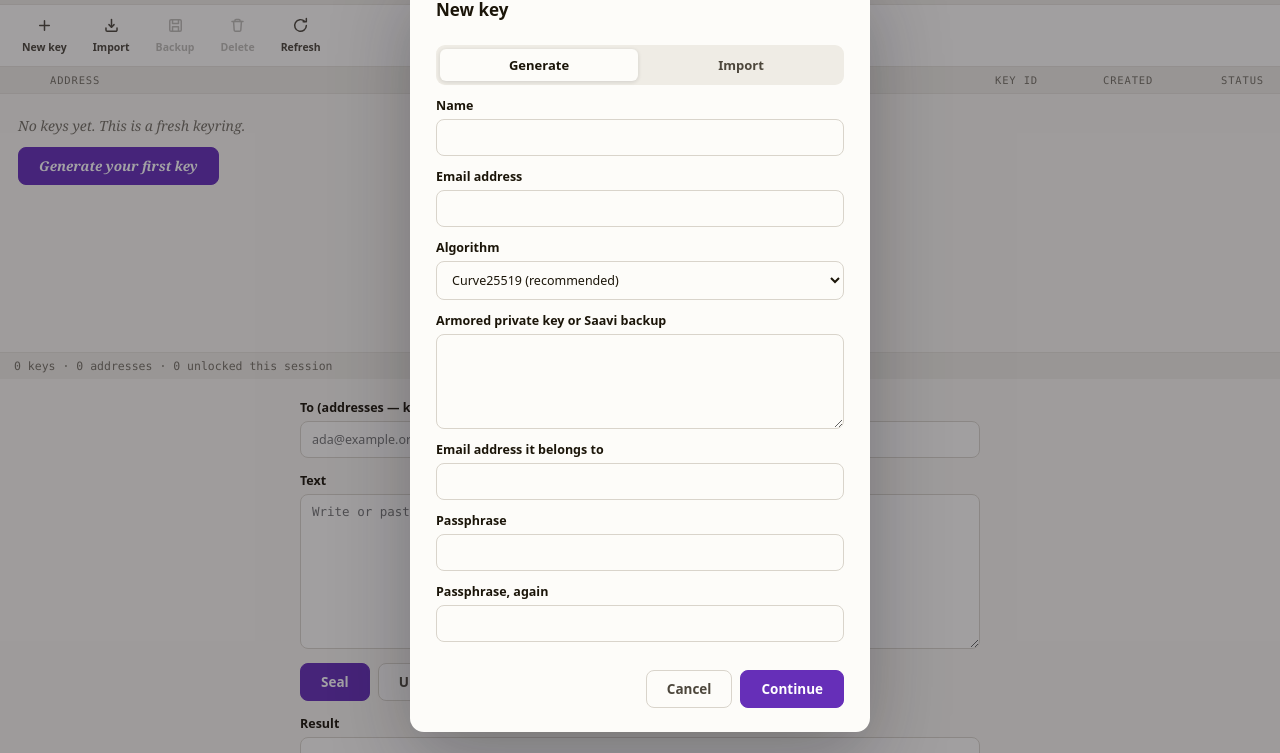
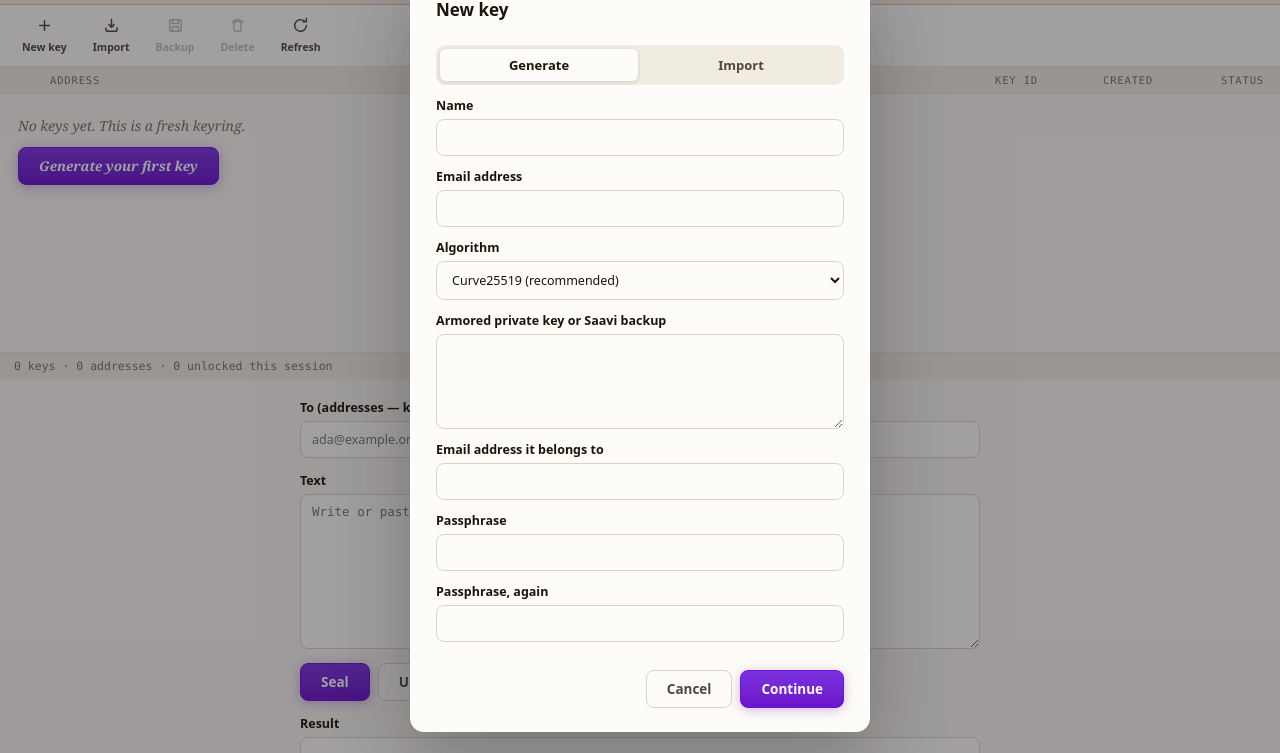
Before and after one commit to kaditham-technologies/saavi, a website built with Vite: page index.html in a window 1280 px wide. Shown: the part 47-800 px from the top of the page. Built offline with nearby package versions, Linux system fonts and the light colour scheme.

Commit message:
The pop pass: vivid seeds, gradient primaries, accent-tinted selection
Mirrors the Kaditham Mail pop pass — same seeds, same brightened ramps.

```diff
--- a/src/style.css
+++ b/src/style.css
@@ -205,14 +205,14 @@ body.theme-phosphor ::selection { background: rgba(46, 229, 133, 0.25); }
 /* ============ Varnam (வர்ணம்) — the theme engine (shared family) ======== */
 /* Six seed numbers per theme; every token derived in OKLCH. The static
    tokens at the top of this file remain the old-browser fallback. */
-:root { --v-hue: 85; --v-tint: 0.007; --v-ahue: 296; --v-ac: 0.2; --v-k: 1; }
-body.theme-paper { --v-hue: 85; --v-tint: 0.007; --v-ahue: 296; --v-ac: 0.2; }
-body.theme-aurora { --v-hue: 288; --v-tint: 0.013; --v-ahue: 292; --v-ac: 0.21; }
-body.theme-solarium { --v-hue: 140; --v-tint: 0.014; --v-ahue: 154; --v-ac: 0.13; }
-body.theme-ink { --v-hue: 290; --v-tint: 0.012; --v-ahue: 288; --v-ac: 0.18; }
-body.theme-nocturne { --v-hue: 296; --v-tint: 0.045; --v-ahue: 290; --v-ac: 0.2; }
+:root { --v-hue: 85; --v-tint: 0.01; --v-ahue: 296; --v-ac: 0.24; --v-k: 1; }
+body.theme-paper { --v-hue: 85; --v-tint: 0.01; --v-ahue: 296; --v-ac: 0.24; }
+body.theme-aurora { --v-hue: 288; --v-tint: 0.02; --v-ahue: 292; --v-ac: 0.25; }
+body.theme-solarium { --v-hue: 140; --v-tint: 0.022; --v-ahue: 154; --v-ac: 0.17; }
+body.theme-ink { --v-hue: 290; --v-tint: 0.018; --v-ahue: 288; --v-ac: 0.22; }
+body.theme-nocturne { --v-hue: 296; --v-tint: 0.055; --v-ahue: 290; --v-ac: 0.24; }
 body.theme-phosphor {
-  --v-hue: 158; --v-tint: 0.02; --v-ahue: 152; --v-ac: 0.2;
+  --v-hue: 158; --v-tint: 0.028; --v-ahue: 152; --v-ac: 0.23;
   --sans: ui-monospace, 'SF Mono', Menlo, Consolas, monospace;
   --serif: ui-monospace, 'SF Mono', Menlo, Consolas, monospace;
 }
@@ -229,7 +229,7 @@ body.theme-phosphor {
     --border: oklch(87.2% calc(var(--v-tint) * 1.9) var(--v-hue));
     --accent: oklch(46% var(--v-ac) var(--v-ahue));
     --accent-strong: oklch(46% var(--v-ac) var(--v-ahue));
-    --accent-soft: oklch(93.5% calc(var(--v-ac) * 0.22) var(--v-ahue));
+    --accent-soft: oklch(92.5% calc(var(--v-ac) * 0.3) var(--v-ahue));
   }
   body.theme-ink, body.theme-nocturne, body.theme-phosphor {
     --paper: oklch(21% calc(var(--v-tint) * 1.1) var(--v-hue));
@@ -240,9 +240,9 @@ body.theme-phosphor {
     --ink-3: oklch(calc(58% + 11% * var(--v-k)) 0.02 var(--v-hue));
     --hairline: oklch(31.5% calc(var(--v-tint) * 1.4) var(--v-hue));
     --border: oklch(37.5% calc(var(--v-tint) * 1.5) var(--v-hue));
-    --accent: oklch(74% calc(var(--v-ac) * 0.85) var(--v-ahue));
-    --accent-strong: oklch(56% var(--v-ac) var(--v-ahue));
-    --accent-soft: oklch(70% calc(var(--v-ac) * 0.9) var(--v-ahue) / 0.18);
+    --accent: oklch(76% calc(var(--v-ac) * 0.95) var(--v-ahue));
+    --accent-strong: oklch(58% var(--v-ac) var(--v-ahue));
+    --accent-soft: oklch(72% var(--v-ac) var(--v-ahue) / 0.24);
   }
   @media (prefers-color-scheme: dark) {
     body:not([class*='theme-']) {
@@ -254,9 +254,26 @@ body.theme-phosphor {
       --ink-3: oklch(calc(58% + 11% * var(--v-k)) 0.02 var(--v-hue));
       --hairline: oklch(31.5% calc(var(--v-tint) * 1.4) var(--v-hue));
       --border: oklch(37.5% calc(var(--v-tint) * 1.5) var(--v-hue));
-      --accent: oklch(74% calc(var(--v-ac) * 0.85) var(--v-ahue));
-      --accent-strong: oklch(56% var(--v-ac) var(--v-ahue));
-      --accent-soft: oklch(70% calc(var(--v-ac) * 0.9) var(--v-ahue) / 0.18);
+      --accent: oklch(76% calc(var(--v-ac) * 0.95) var(--v-ahue));
+      --accent-strong: oklch(58% var(--v-ac) var(--v-ahue));
+      --accent-soft: oklch(72% var(--v-ac) var(--v-ahue) / 0.24);
     }
   }
 }
+
+
+/* ============ The pop pass (shared family) ============ */
+@supports (color: oklch(from red l c h)) {
+  .primary {
+    background: linear-gradient(180deg,
+      oklch(from var(--accent-strong) calc(l + 0.06) c h),
+      var(--accent-strong)) !important;
+    box-shadow: 0 2px 12px color-mix(in oklch, var(--accent-strong) 30%, transparent);
+  }
+  .primary:hover {
+    box-shadow: 0 4px 18px color-mix(in oklch, var(--accent-strong) 42%, transparent);
+  }
+  .row.sel { background: color-mix(in oklch, var(--accent) 10%, var(--card)); }
+  .tab.on { box-shadow: inset 0 0 0 1px color-mix(in oklch, var(--accent) 30%, transparent); }
+  .bar { border-bottom-color: color-mix(in oklch, var(--accent) 22%, var(--hairline)); }
+}
```
